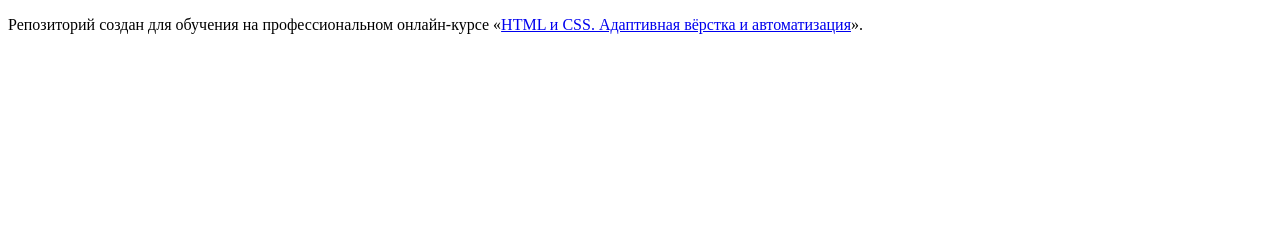
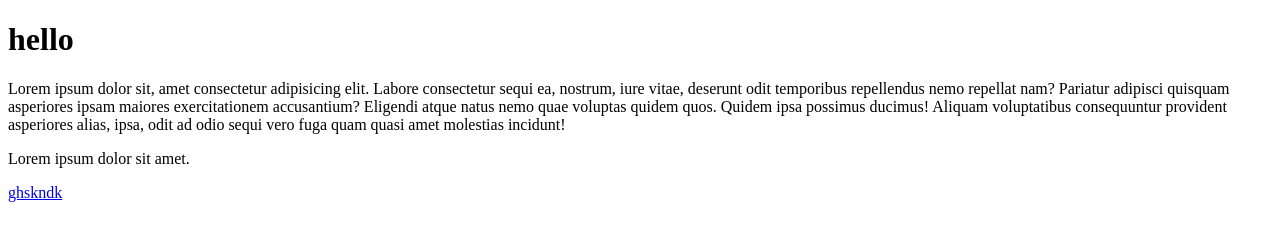
Before and after one commit to Kiseleva1991/barbershop_2, a website: page source/index.html in a window 1280 px wide. Drawn offline with Linux system fonts and the light colour scheme.

Commit message:
added div

```diff
--- a/source/index.html
+++ b/source/index.html
@@ -6,8 +6,15 @@
   </head>
   <body>
 
-    <p>Репозиторий создан для обучения на профессиональном онлайн‑курсе «<a href="https://htmlacademy.ru/intensive/adaptive">HTML и CSS. Адаптивная вёрстка и автоматизация</a>».</p>
+    <h1>hello</h1>
+    <p>Lorem ipsum dolor sit, amet consectetur adipisicing elit. Labore consectetur sequi ea, nostrum, iure vitae, deserunt odit temporibus repellendus nemo repellat nam? Pariatur adipisci quisquam asperiores ipsam maiores exercitationem accusantium?
+    Eligendi atque natus nemo quae voluptas quidem quos. Quidem ipsa possimus ducimus! Aliquam voluptatibus consequuntur provident asperiores alias, ipsa, odit ad odio sequi vero fuga quam quasi amet molestias incidunt!</p>
 
+    <p>Lorem ipsum dolor sit amet.</p>
+
+    <div class="block">
+      <a href="#">ghskndk</a>
+    </div>
 
 
   </body>
```
